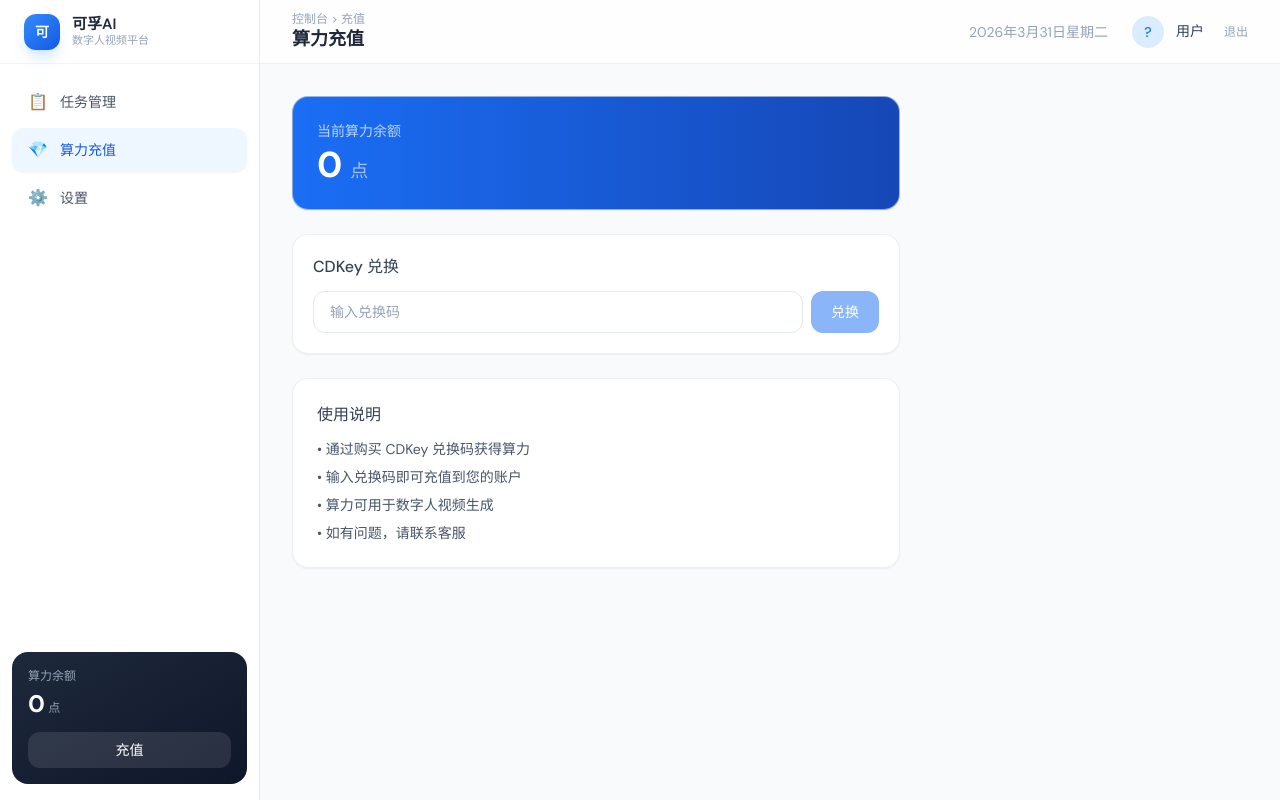
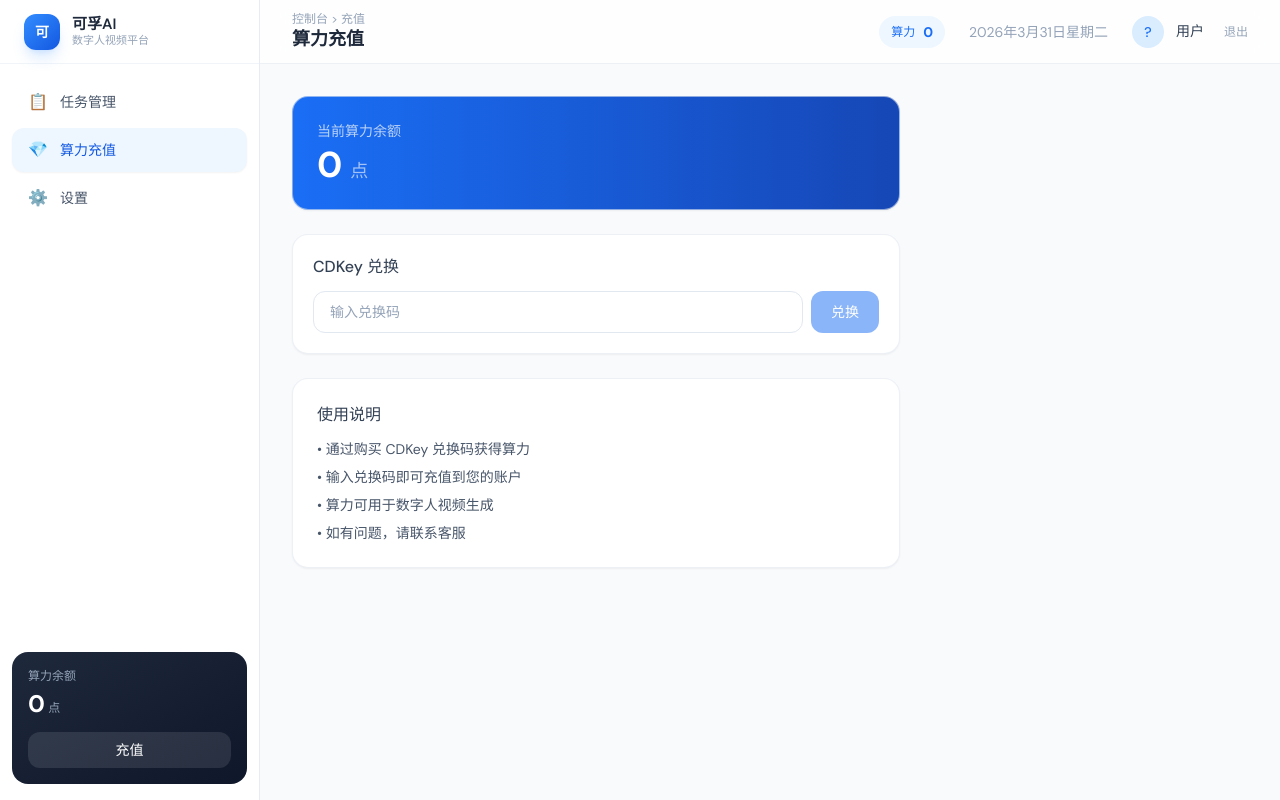
Before and after one commit to zhangyuge23/kefu-ai, a Next.js app: page /recharge in a window 1280 px wide. Built offline with nearby package versions, Linux system fonts and the light colour scheme; no server answers.

Commit message:
修复余额同步显示问题：在TopBar显示余额，充值后自动刷新

```diff
--- a/src/components/CDKeyRedeem.tsx
+++ b/src/components/CDKeyRedeem.tsx
@@ -23,13 +23,19 @@ export default function CDKeyRedeem({ onSuccess }: { onSuccess?: () => void }) {
       if (res.ok) {
         setMessage({ type: 'success', text: `兑换成功！获得 ${data.credits} 点算力` });
         setCode('');
-        onSuccess?.();
+
+        // 延迟刷新，确保后端数据已保存
+        setTimeout(() => {
+          onSuccess?.();
+          // 强制刷新页面以确保所有地方都显示最新数据
+          window.location.reload();
+        }, 500);
       } else {
         setMessage({ type: 'error', text: data.error || '兑换失败' });
+        setLoading(false);
       }
     } catch {
       setMessage({ type: 'error', text: '网络错误，请重试' });
-    } finally {
       setLoading(false);
     }
   }
--- a/src/components/layout/TopBar.tsx
+++ b/src/components/layout/TopBar.tsx
@@ -1,9 +1,11 @@
 'use client';
 
 import { useAuth } from '@/hooks/useAuth';
+import { useCredits } from '@/hooks/useCredits';
 
 export default function TopBar({ title, breadcrumb }: { title: string; breadcrumb?: string }) {
   const { profile, signOut } = useAuth();
+  const { credits } = useCredits();
   const today = new Date().toLocaleDateString('zh-CN', {
     year: 'numeric', month: 'long', day: 'numeric', weekday: 'long',
   });
@@ -18,8 +20,14 @@ export default function TopBar({ title, breadcrumb }: { title: string; breadcrum
         <h1 className="text-lg font-semibold text-slate-800 -mt-0.5">{title}</h1>
       </div>
 
-      {/* Right: Date + User */}
+      {/* Right: Date + User + Credits */}
       <div className="flex items-center gap-6">
+        {/* 算力余额显示 */}
+        <div className="hidden sm:flex items-center gap-2 px-3 py-1.5 bg-brand-50 rounded-full">
+          <span className="text-xs text-brand-600">算力</span>
+          <span className="text-sm font-bold text-brand-600">{credits.toLocaleString()}</span>
+        </div>
+
         <span className="text-sm text-slate-400 hidden sm:block">{today}</span>
 
         <div className="flex items-center gap-3">
```
